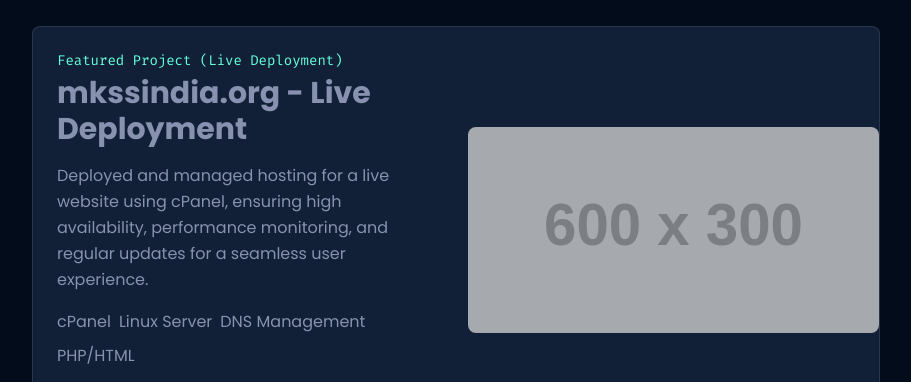
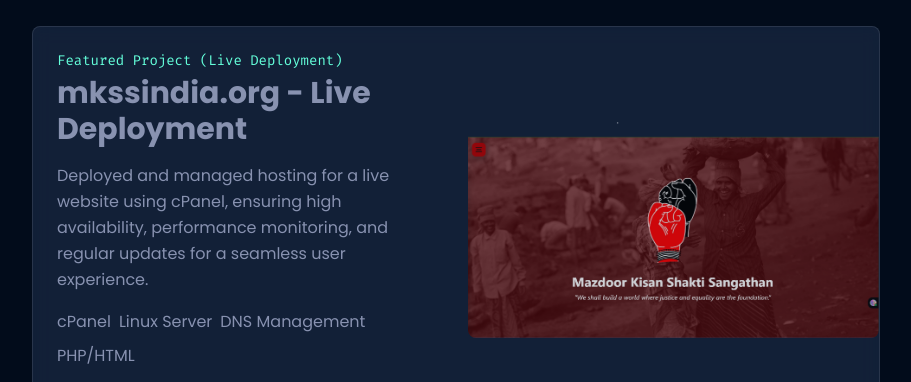
Before and after one commit to anikettP/Portfolio, a plain HTML site: page index.html in a window 1280 px wide. Shown: the part 2780-3162 px from the top of the page, without its empty margins (184-1095 px from the left). Drawn offline with nearby package versions, Linux system fonts and the light colour scheme; placeholder pictures from the web are drawn by us.

Commit message:
Update index.html

```diff
--- a/index.html
+++ b/index.html
@@ -427,7 +427,7 @@
                     <div class="p-6 md:p-0">
                         <!-- Custom Live Site Image provided by user. Clicking the preview redirects to the site via external link icon on the left. -->
                         <a href="https://mkssindia.org" target="_blank" rel="noopener noreferrer">
-                        <img src="mkss.jpg"
+                        <img src="mkss.png"
                              alt="mkssindia.org Live Site Preview"
                              class="project-image opacity-80 hover:opacity-100 hover:scale-105 transition-transform transition-opacity rounded-lg w-full h-auto object-cover"
                              onerror="this.onerror=null; this.src='https://placehold.co/600x300/112240/64ffda?text=mkssindia.org+Live+Site';">
```
